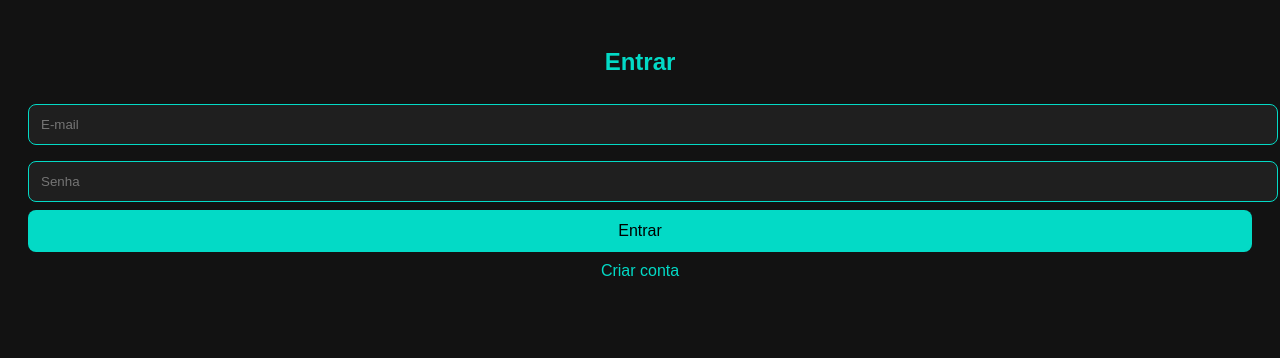
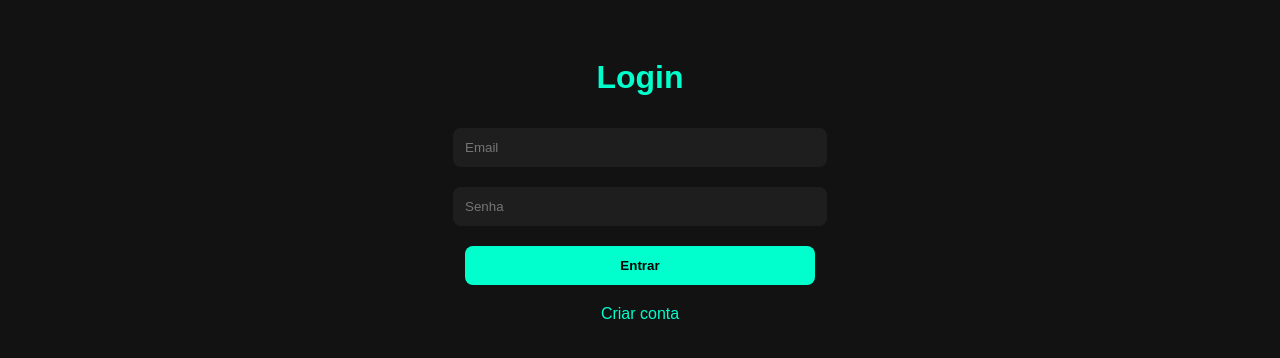
Before and after one commit to Graciete2024/Darling-willian-clica-e-ganha, a plain HTML site: page Index.html in a window 1280 px wide. Drawn offline with Linux system fonts and the light colour scheme.

Commit message:
Update Index.html

```diff
--- a/Index.html
+++ b/Index.html
@@ -4,80 +4,76 @@
   <meta charset="UTF-8">
   <title>Login - Darling Business Earn</title>
   <meta name="viewport" content="width=device-width, initial-scale=1.0">
-  <script src="https://www.gstatic.com/firebasejs/9.6.10/firebase-app-compat.js"></script>
-  <script src="https://www.gstatic.com/firebasejs/9.6.10/firebase-auth-compat.js"></script>
-  <script src="https://www.gstatic.com/firebasejs/9.6.10/firebase-firestore-compat.js"></script>
-
-  <!-- Monetag (PropellerAds) -->
-  <script data-cfasync="false" type="text/javascript"
-    src="//upgulpinon.com/1?z=7194511"></script>
-
   <style>
     body {
       background-color: #121212;
-      color: white;
+      color: #fff;
       font-family: Arial, sans-serif;
-      padding: 20px;
+      display: flex;
+      flex-direction: column;
+      align-items: center;
+      padding: 30px;
     }
-    h2 {
-      text-align: center;
-      color: #03dac6;
+    h1 {
+      color: #00ffcc;
+    }
+    input, button {
+      padding: 12px;
+      margin: 10px 0;
+      width: 90%;
+      max-width: 350px;
+      border-radius: 8px;
+      border: none;
     }
     input {
-      width: 100%;
-      padding: 12px;
-      margin: 8px 0;
-      background: #1f1f1f;
+      background-color: #1e1e1e;
       color: white;
-      border: 1px solid #03dac6;
-      border-radius: 8px;
     }
     button {
-      width: 100%;
-      background: #03dac6;
-      color: #000;
-      padding: 12px;
-      border: none;
-      border-radius: 8px;
+      background-color: #00ffcc;
+      color: black;
+      font-weight: bold;
       cursor: pointer;
-      font-size: 16px;
-    }
-    button:hover {
-      background: #02c2b0;
     }
     a {
-      color: #03dac6;
-      display: block;
+      color: #00ffcc;
+      text-decoration: none;
       margin-top: 10px;
-      text-align: center;
-      text-decoration: none;
     }
   </style>
 </head>
 <body>
-  <h2>Entrar</h2>
-  <input type="email" id="email" placeholder="E-mail">
-  <input type="password" id="senha" placeholder="Senha">
+  <h1>Login</h1>
+  <input type="email" id="email" placeholder="Email" />
+  <input type="password" id="senha" placeholder="Senha" />
   <button onclick="login()">Entrar</button>
   <a href="cadastro.html">Criar conta</a>
 
-  <script>
+  <!-- Monetag Ads -->
+  <script data-cfasync="false" type="text/javascript" src="//www.monetag.com/a/display.php?r=9931768"></script>
+
+  <script type="module">
+    import { initializeApp } from "https://www.gstatic.com/firebasejs/11.6.1/firebase-app.js";
+    import { getAuth, signInWithEmailAndPassword } from "https://www.gstatic.com/firebasejs/11.6.1/firebase-auth.js";
+
     const firebaseConfig = {
-      apiKey: "AIzaSyCNZL9KmVbM7D1m3fZlvTNgUXqS78a3NDo",
-      authDomain: "darling-willian-clica-e-ganha.firebaseapp.com",
-      projectId: "darling-willian-clica-e-ganha",
-      storageBucket: "darling-willian-clica-e-ganha.appspot.com",
-      messagingSenderId: "360974768097",
-      appId: "1:360974768097:web:a04e7c8e0e27dbdc7de3d3"
+      apiKey: "AIzaSyD3voRUhhaJUSiYUc7WnsN8iMXsNn84UNM",
+      authDomain: "darling-clica-e-ganha.firebaseapp.com",
+      projectId: "darling-clica-e-ganha",
+      storageBucket: "darling-clica-e-ganha.firebasestorage.app",
+      messagingSenderId: "993176761999",
+      appId: "1:993176761999:web:2b6b692ec80250b637e2fa",
+      measurementId: "G-ZTHNDPMTBN"
     };
-    firebase.initializeApp(firebaseConfig);
-    const auth = firebase.auth();
+
+    const app = initializeApp(firebaseConfig);
+    const auth = getAuth(app);
 
     function login() {
       const email = document.getElementById("email").value;
       const senha = document.getElementById("senha").value;
 
-      auth.signInWithEmailAndPassword(email, senha)
+      signInWithEmailAndPassword(auth, email, senha)
         .then(() => {
           window.location.href = "dashboard.html";
         })
@@ -85,6 +81,8 @@
           alert("Erro ao entrar: " + error.message);
         });
     }
+
+    window.login = login;
   </script>
 </body>
 </html>
```
